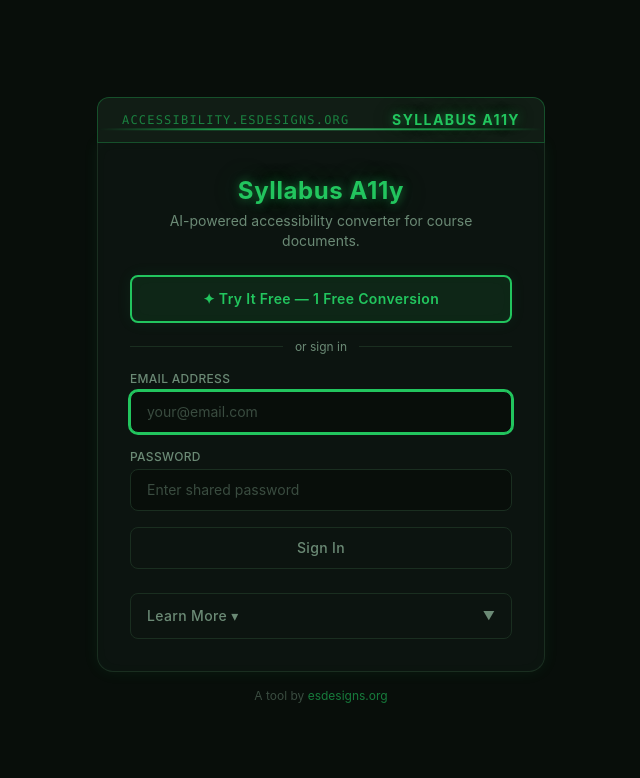
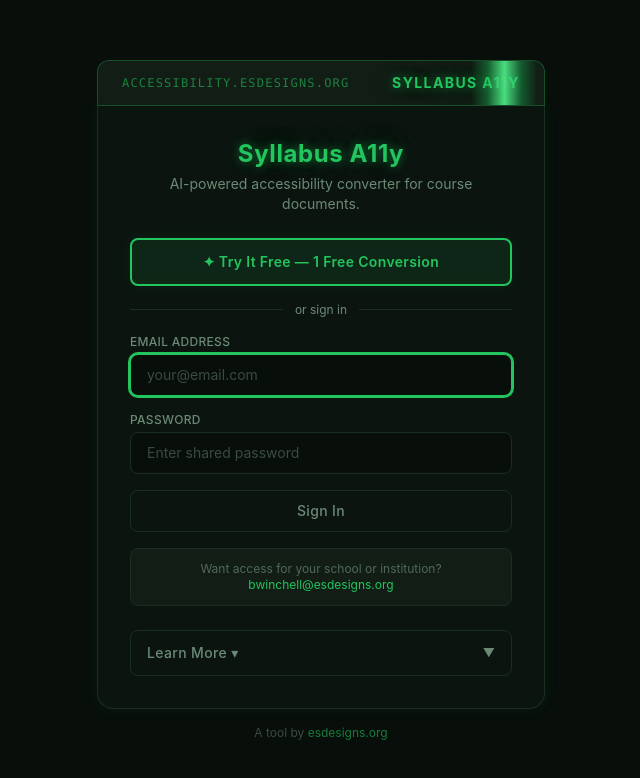
Before and after one commit to Brooksw453/Syllabus-Accessibility-Converter, a Next.js app: page / in a window 1280 px wide. Shown: the top 778 px of the page, without its empty margins (319-959 px from the left). Built offline with nearby package versions, Linux system fonts and the light colour scheme.

Commit message:
Fix scan bar to sweep horizontally, add institution contact info
Co-Authored-By: Claude Sonnet 4.6 <noreply@anthropic.com>

```diff
--- a/src/app/globals.css
+++ b/src/app/globals.css
@@ -44,12 +44,12 @@ body {
   box-shadow: 0 0 20px #22c55e30, inset 0 0 20px #22c55e10;
 }
 
-/* Scan bar animation for the A11y header */
+/* Scan bar animation for the A11y header — vertical beam sweeps left to right */
 @keyframes scan {
-  0%   { transform: translateY(-100%); opacity: 0; }
-  15%  { opacity: 0.7; }
-  85%  { opacity: 0.7; }
-  100% { transform: translateY(500%); opacity: 0; }
+  0%   { transform: translateX(-100%); opacity: 0; }
+  10%  { opacity: 1; }
+  90%  { opacity: 1; }
+  100% { transform: translateX(600%); opacity: 0; }
 }
 
 .scan-bar {
@@ -60,9 +60,10 @@ body {
 .scan-bar::after {
   content: '';
   position: absolute;
+  top: 0;
+  bottom: 0;
   left: 0;
-  right: 0;
-  height: 2px;
-  background: linear-gradient(90deg, transparent, #22c55e, #4ade80, #22c55e, transparent);
+  width: 15%;
+  background: linear-gradient(90deg, transparent, #22c55e60, #4ade80, #22c55e60, transparent);
   animation: scan 3s ease-in-out infinite;
 }
--- a/src/app/page.tsx
+++ b/src/app/page.tsx
@@ -155,6 +155,17 @@ function LoginPageInner() {
             </button>
           </form>
 
+          {/* Institution access contact */}
+          <div className="mt-4 text-center text-xs text-muted/70 bg-surface-elevated border border-border rounded-lg px-4 py-3">
+            Want access for your school or institution?{" "}
+            <a
+              href="mailto:bwinchell@esdesigns.org"
+              className="text-primary hover:underline"
+            >
+              bwinchell@esdesigns.org
+            </a>
+          </div>
+
           {/* Learn More accordion */}
           <div className="mt-6 border border-border rounded-lg overflow-hidden">
             <button
```
